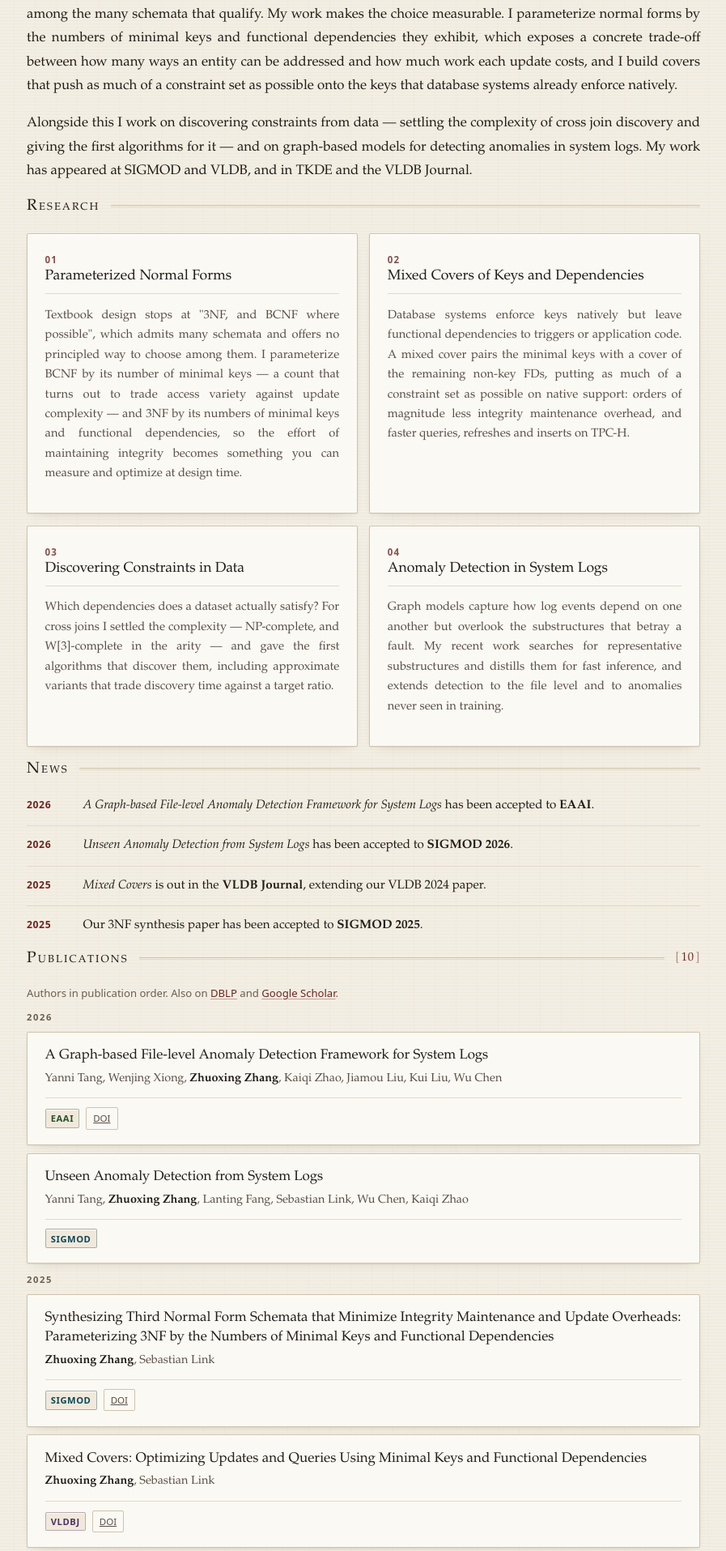
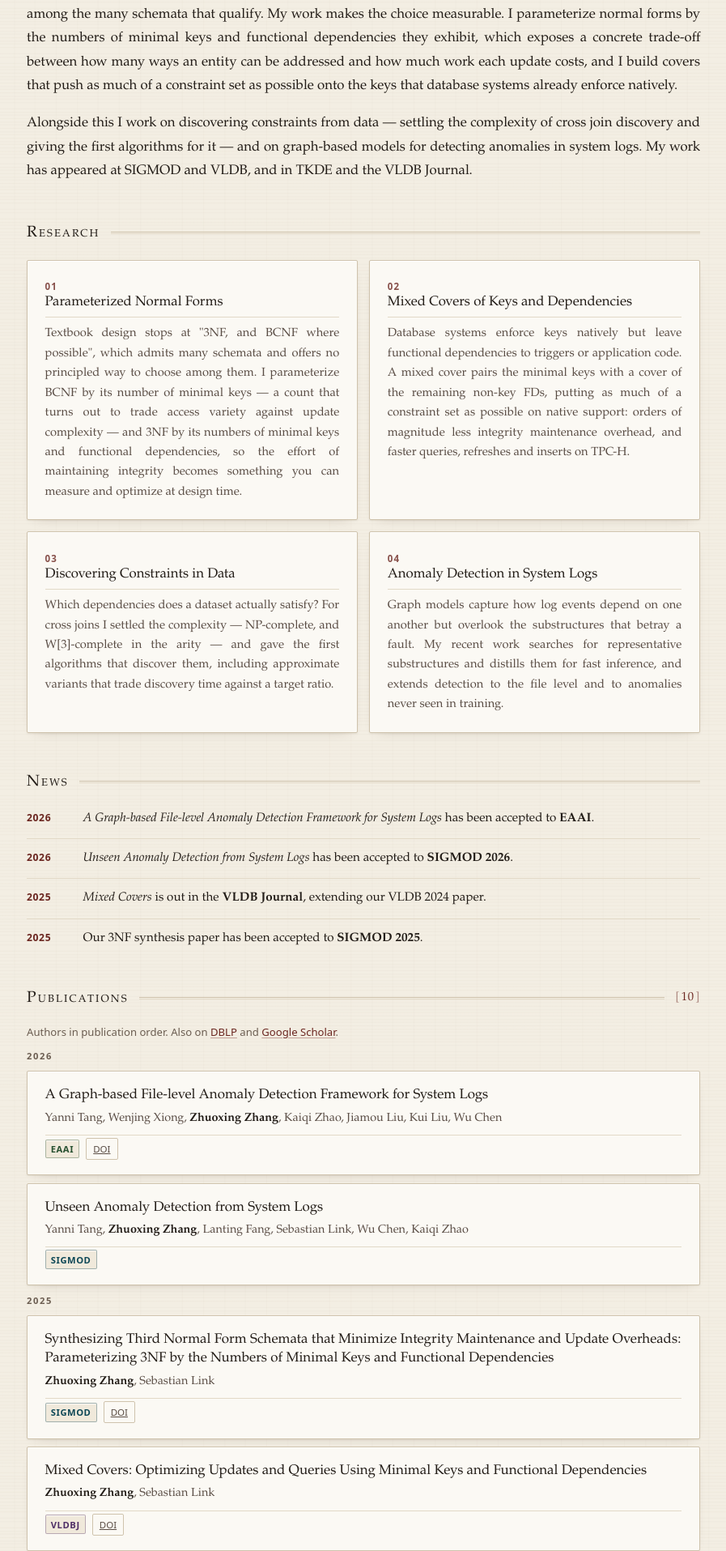
Before and after one commit to zhuoxingzhang/zhuoxingzhang.github.io, a Jekyll site: the page built from index.html, in a window 1280 px wide. Shown: the part 621-2536 px from the top of the page at 81% size, without its empty margins (191-1088 px from the left). Built offline with Jekyll 4.4.1, drawn with Linux system fonts in a browser that asks for light colours.

Commit message:
Give the two styles one section rhythm so the toggle stops shoving the page
Toggling archival<->glass moved headings by up to ~73px on desktop and ~188px
on phones: the layers kept different section gaps (archival 1.05rem vs glass
3.1rem) and archival's serif cards ran taller, so the same content sat at
different heights and everything below a section jumped when you switched.

Align archival's spacing to glass's without touching its type or its ruled look:
- section gap 1.05rem -> 3.1rem (2.5rem on phones), matching glass exactly
- interest p: add margin:0 (it was riding the UA 1em, ~29px/card glass never had)
- interest h3: 1.1 -> 1.05rem so the title holds one line at the glass card's
  height (the win multiplies on phones, where the four cards stack)
- trim the interest h3 and pub-meta rules' insets and the contact spacing so the
  cards stop towering over glass's ten-deep

Reading text (prose, interest detail) and every rule/border are unchanged.
Measured toggle displacement: desktop 73->40px, mobile 188->91px. The residual
is archival's larger book face, which is the point of the style and stays.

Co-Authored-By: Claude Opus 4.8 <noreply@anthropic.com>

```diff
--- a/assets/css/site.css
+++ b/assets/css/site.css
@@ -809,14 +809,15 @@ html[data-style="archival-warm"] .style-toggle-text { display: inline-block; }
 /* ==========================================================================
    Sections
    ========================================================================== */
-/* Between sections. The base sets none, so the rhythm used to arrive by
-   accident: About ends in a paragraph whose UA margin (1em of the prose's
-   1.05rem) escaped its section and opened a gap above Research, while the
-   interest grid and the lists end flush — News, Publications and Contact sat
-   16.8px tighter above their headings than Research did. 1.05rem is that same
-   escaped margin stated on purpose; About's still collapses into it, so every
-   heading now clears the block above it by the same amount. */
-html[data-style="archival-warm"] .sec + .sec { margin-top: 1.05rem; }
+/* Between sections. Matched to the glass layer's 3.1rem (2.5rem narrow, below)
+   so a reader toggling styles sees the sections hold their place rather than
+   jump: the two layers now share one section rhythm. This was 1.05rem — the
+   escaped-paragraph margin that fell out of About's prose — which set a tighter
+   page than glass and, stacked with archival's taller serif cards, made the
+   toggle shove every heading tens of pixels. It only lands aligned because the
+   card trims below (interest p, interest h3, pub meta, contact) pull the block
+   heights back toward glass's; margin alone could not, and made it worse. */
+html[data-style="archival-warm"] .sec + .sec { margin-top: 3.1rem; }
 
 html[data-style="archival-warm"] .sec-h {
   font-family: var(--serif);
@@ -930,14 +931,21 @@ html[data-style="archival-warm"] .interest:hover {
 html[data-style="archival-warm"] .interest h3 {
   font-family: var(--serif);
   font-weight: 400;
-  font-size: 1.1rem;
+  /* 1.05 not 1.1: holds the title to one line, so the card sits at the glass
+     card's height and the grid does not tower over glass's when toggled — the
+     effect multiplies on phones, where the four cards stack instead of pairing. */
+  font-size: 1.05rem;
   line-height: 1.32;
   color: var(--ink);
-  padding: 0 2.6rem .55rem 0;       /* clears the corner number */
-  margin: 0 0 .7rem;
+  padding: 0 2.6rem .4rem 0;         /* clears the corner number */
+  margin: 0 0 .5rem;
   border-bottom: 1px solid var(--rule-soft);
 }
 html[data-style="archival-warm"] .interest p {
+  /* margin:0 like the glass card. Without it the UA's 1em top and bottom rode
+     on every card — ~29px of height the other style never had, which the toggle
+     read as the cards growing. */
+  margin: 0;
   font-family: var(--serif);
   font-size: .92rem;
   line-height: 1.66;
@@ -1035,7 +1043,7 @@ html[data-style="archival-warm"] .pub-title {
 }
 
 html[data-style="archival-warm"] .pub-authors {
-  margin: 0 0 .75rem;
+  margin: 0 0 .55rem;               /* trimmed with the meta rule, for toggle parity */
   font-family: var(--serif);
   font-size: .9rem;
   line-height: 1.55;
@@ -1055,7 +1063,10 @@ html[data-style="archival-warm"] .pub-authors b {
 html[data-style="archival-warm"] .pub-meta {
   gap: .5rem;
   margin: 0;
-  padding-top: .7rem;
+  /* .2 not .7: the rule stays but sits close to the tags, near glass's flush
+     meta. Over ten cards the old .7 inset was the single biggest reason the
+     publication list stood taller than glass's and dragged the toggle. */
+  padding-top: .2rem;
   border-top: 1px solid var(--rule-soft);
   font-size: .75rem;
 }
@@ -1146,7 +1157,7 @@ html[data-style="archival-warm"] .contact > p {
   color: var(--ink);
 }
 html[data-style="archival-warm"] .contact-mail {
-  margin: 1rem 0 0;
+  margin: .7rem 0 0;                 /* tightened toward glass's contact rhythm */
   border-bottom: 0;                 /* the base draws one; use a real underline */
   font-family: var(--serif);
   font-size: 1.22rem;
@@ -1168,8 +1179,8 @@ html[data-style="archival-warm"] .contact-mail:hover {
    comes out at 16px body copy. The base never tripped on this because it only
    sets margin on .contact > p. */
 html[data-style="archival-warm"] .contact > p.contact-addr {
-  margin: 1.15rem 0 0;
-  padding-top: .85rem;
+  margin: .9rem 0 0;
+  padding-top: .6rem;
   border-top: 1px solid var(--rule-soft);
   font-family: var(--sans);
   font-size: .8rem;
@@ -1196,6 +1207,10 @@ html[data-style="archival-warm"] .foot-inner {
    Responsive
    ========================================================================== */
 @media (max-width: 40rem) {
+  /* Glass narrows its section gap to 2.5rem here; match it so the toggle stays
+     put on phones too. */
+  html[data-style="archival-warm"] .sec + .sec { margin-top: 2.5rem; }
+
   /* The corner number and the heading share a line at this width and the
      heading has nowhere to go, so pull the number's reserved space in. */
   html[data-style="archival-warm"] .interest { padding: 1.1rem 1.15rem 1.2rem; }
```
